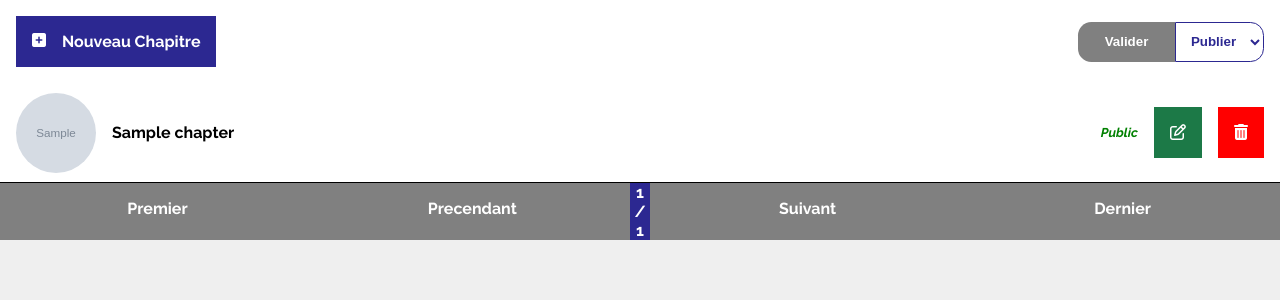
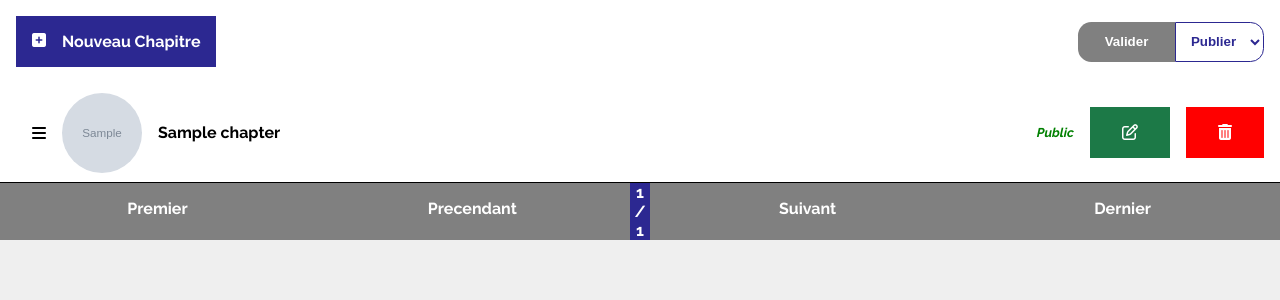
Before and after one commit to bsrodrigue/stalnov-legacy, a Django app: page /writer/chapters/1 in a window 1280 px wide. Shown: the part 123-423 px from the top of the page. Run offline with Django 3.2, Linux system fonts and the light colour scheme; tables that the repository leaves empty hold one stand-in row (values such as "Sample post"); grey boxes marked "Sample" are stand-in pictures; parts of the project's set-up code (start-up, migrations or seed data) failed here and were passed over; some libraries are stand-ins or nearby versions.

Commit message:
add icon to suggest reordering

```diff
--- a/src/apps/main/templates/novels/lists/dashboard.jinja
+++ b/src/apps/main/templates/novels/lists/dashboard.jinja
@@ -27,6 +27,7 @@
             {% if dashboard == 'novel'%}
             <img data-item-id="{{ item.id }}" class="dashboard-item-cover" {% if item.cover %} src="{{ item.cover.url  }}" {% else %} {% endif %} alt=""/>
             {% elif dashboard == 'chapter'%}
+            <i class="fas fa-bars"></i>
             <img data-item-id="{{ item.id }}" class="dashboard-item-cover" {% if item.novel.cover %} src="{{ item.novel.cover.url  }}" {% else %} {% endif %} alt=""/>
             {% endif %}
             <p class="dashboard-item-title">{{ item.title }}</p>
--- a/src/frontend/static/global/css/main.css
+++ b/src/frontend/static/global/css/main.css
@@ -629,6 +629,10 @@
     border-bottom: 1px black solid;
 }
 
+.dashboard-list-item i {
+    margin: 0 1em;
+}
+
 @media only screen and (max-width: 600px) {
     .dashboard-list-item {
         flex-direction: column;
```
